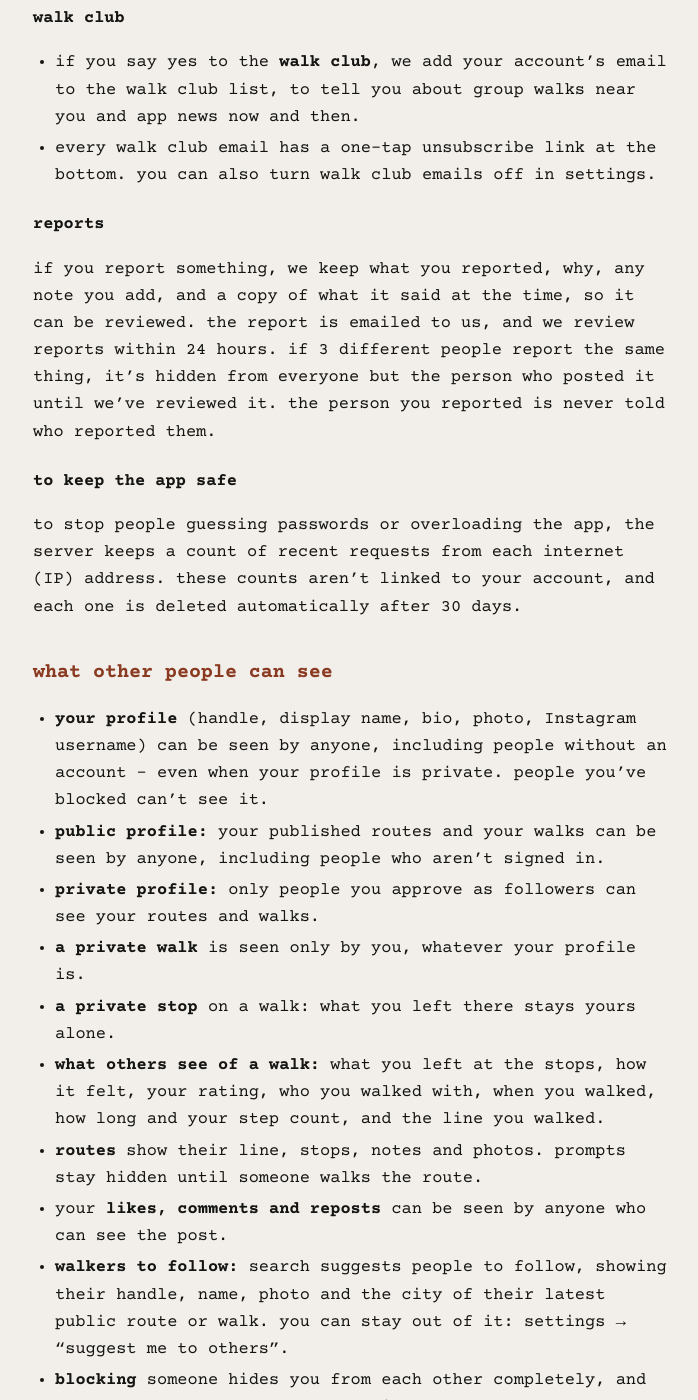
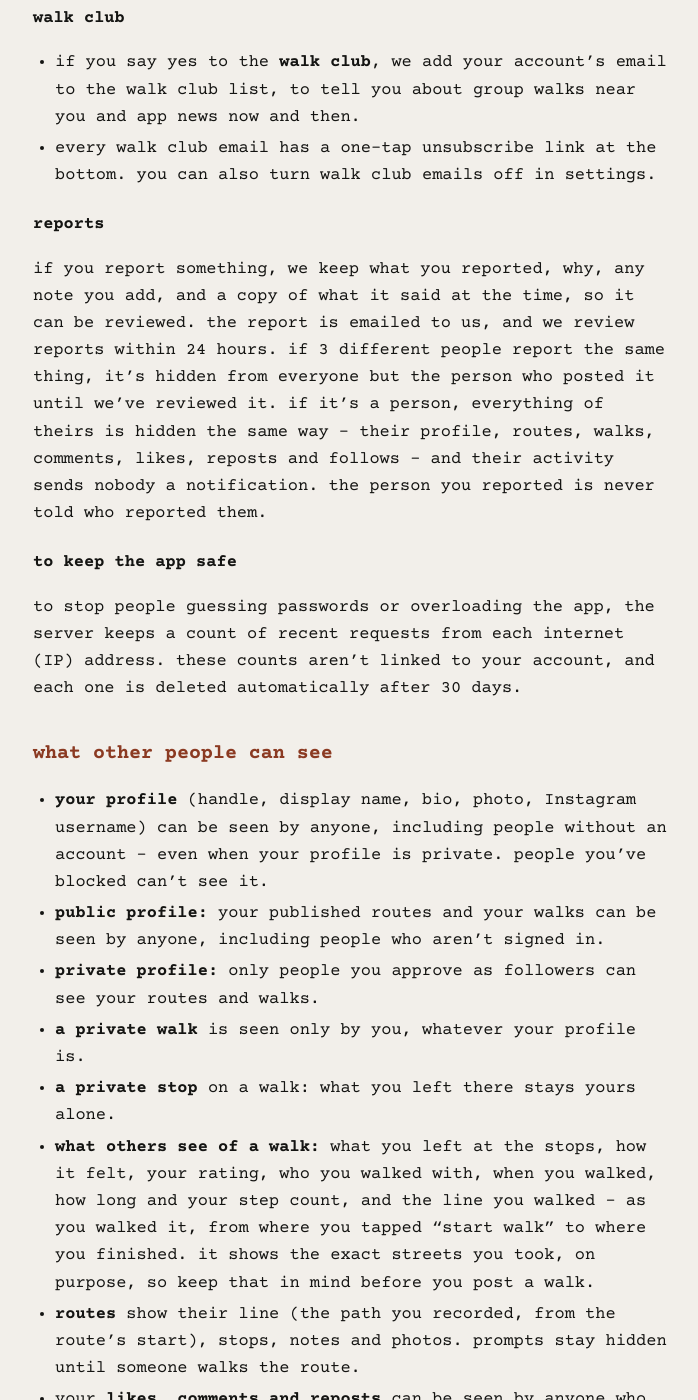
Before and after one commit to thorayaaa/caniwalkwithyou-site, a Jekyll site: the page built from privacy.md, in a window 1280 px wide and 1400 px high, scrolled down 2766 px. Shown: the whole window, without its empty margins (287-985 px from the left). Built offline with Jekyll 4.4.1, drawn with Linux system fonts in a browser that asks for light colours; some of the changed text lies outside the part shown.

Commit message:
Every line matches the app: walks show the exact line walked (on purpose), a route's line from its start, a hidden person's whole activity, the safety reminders, the home-start warning, risky prompts, the safety-note record deleted with the account; support: my prompt won't save
Co-Authored-By: Claude Opus 5.5 <noreply@anthropic.com>

```diff
--- a/privacy.md
+++ b/privacy.md
@@ -56,7 +56,7 @@ if you turn notifications on, we keep your iPhone's notification token and your
 - every walk club email has a one-tap unsubscribe link at the bottom. you can also turn walk club emails off in settings.
 
 ### reports
-if you report something, we keep what you reported, why, any note you add, and a copy of what it said at the time, so it can be reviewed. the report is emailed to us, and we review reports within 24 hours. if 3 different people report the same thing, it's hidden from everyone but the person who posted it until we've reviewed it. the person you reported is never told who reported them.
+if you report something, we keep what you reported, why, any note you add, and a copy of what it said at the time, so it can be reviewed. the report is emailed to us, and we review reports within 24 hours. if 3 different people report the same thing, it's hidden from everyone but the person who posted it until we've reviewed it. if it's a person, everything of theirs is hidden the same way - their profile, routes, walks, comments, likes, reposts and follows - and their activity sends nobody a notification. the person you reported is never told who reported them.
 
 ### to keep the app safe
 to stop people guessing passwords or overloading the app, the server keeps a count of recent requests from each internet (IP) address. these counts aren't linked to your account, and each one is deleted automatically after 30 days.
@@ -68,8 +68,8 @@ to stop people guessing passwords or overloading the app, the server keeps a cou
 - **private profile:** only people you approve as followers can see your routes and walks.
 - **a private walk** is seen only by you, whatever your profile is.
 - **a private stop** on a walk: what you left there stays yours alone.
-- **what others see of a walk:** what you left at the stops, how it felt, your rating, who you walked with, when you walked, how long and your step count, and the line you walked.
-- **routes** show their line, stops, notes and photos. prompts stay hidden until someone walks the route.
+- **what others see of a walk:** what you left at the stops, how it felt, your rating, who you walked with, when you walked, how long and your step count, and the line you walked - as you walked it, from where you tapped "start walk" to where you finished. it shows the exact streets you took, on purpose, so keep that in mind before you post a walk.
+- **routes** show their line (the path you recorded, from the route's start), stops, notes and photos. prompts stay hidden until someone walks the route.
 - your **likes, comments and reposts** can be seen by anyone who can see the post.
 - **walkers to follow:** search suggests people to follow, showing their handle, name, photo and the city of their latest public route or walk. you can stay out of it: settings → "suggest me to others".
 - **blocking** someone hides you from each other completely, and removes both of your comments, likes and reposts from each other's walks and routes.
@@ -123,6 +123,7 @@ go to **your profile → settings (the gear) → delete account**, then tap "con
 - who you follow and who follows you, your blocks, saved routes and searches
 - your notification token and settings
 - your walk club answer and your place on the walk club list
+- the record that you agreed to the safety note
 
 if you signed in with Apple, we also ask Apple to disconnect the app from your Apple ID.
 
```
Also changed, not shown: support.md (+3 -0 lines), terms.md (+3 -2 lines).
